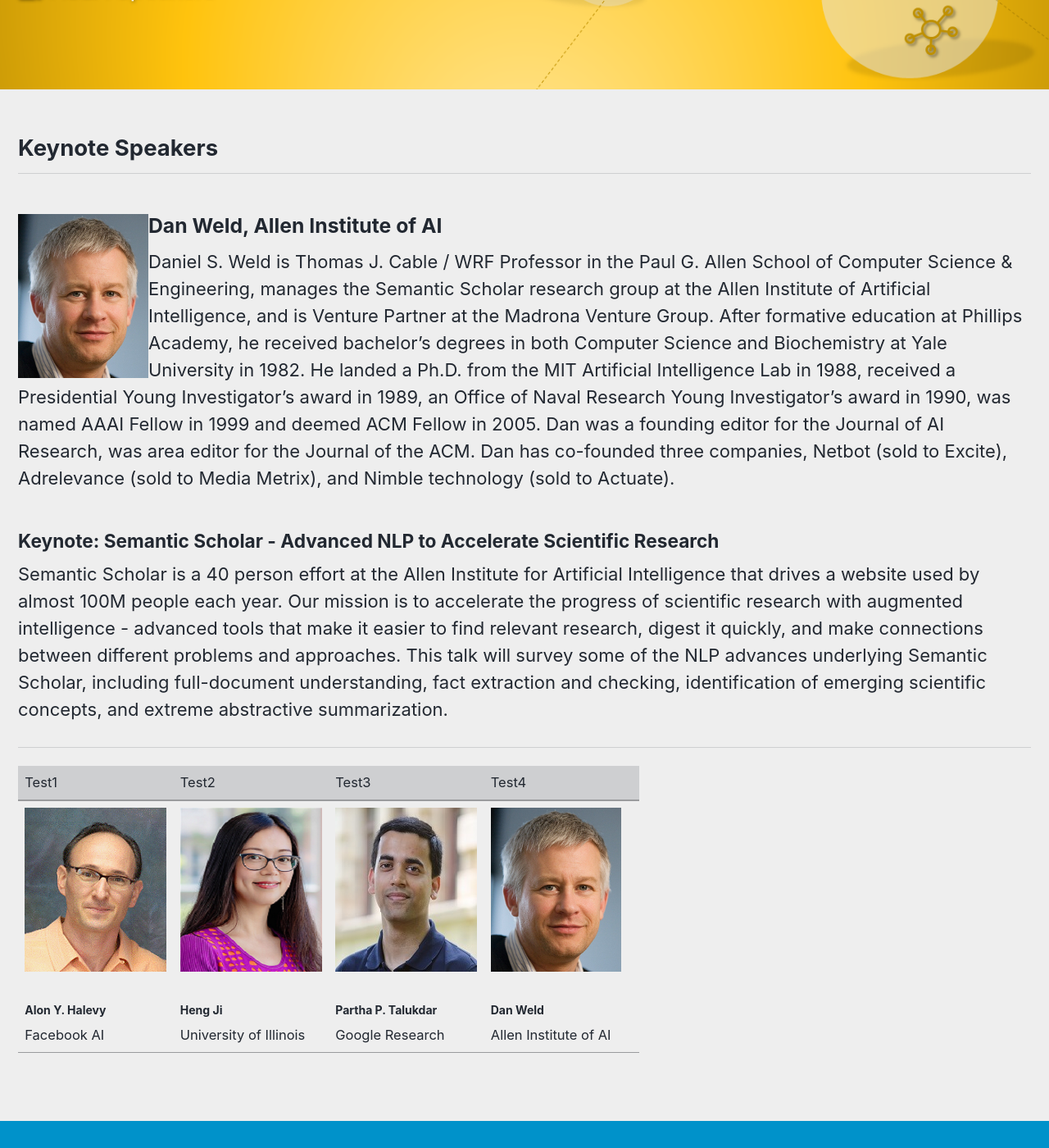
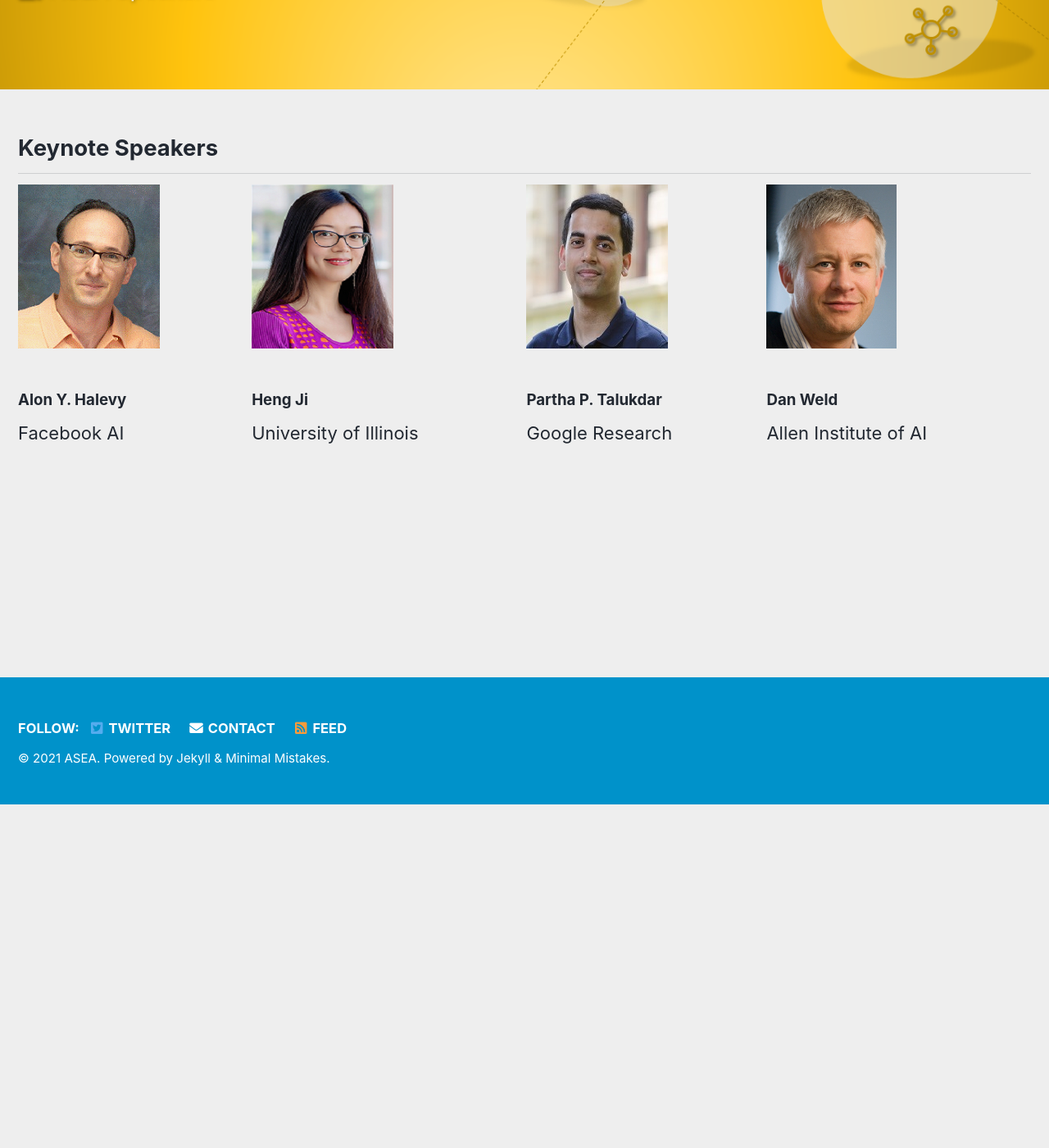
Before and after one commit to asea2021/ijcai-asea2021, a Jekyll site: the page built from _pages/speakers.md, in a window 1280 px wide and 1400 px high, scrolled down 419 px. Shown: the whole window at 82% size. Built offline with Jekyll 4.4.1, drawn with Linux system fonts in a browser that asks for light colours; cached includes are drawn as plain includes.

Commit message:
Speakers

```diff
--- a/_includes/feature_rowcustom
+++ b/_includes/feature_rowcustom
@@ -4,34 +4,16 @@
   {% assign feature_rowcustom = page.feature_rowcustom %}
 {% endif %}
 
-<center>
-<table>
-	<colgroup>
-    	<col width="25%">
-    	<col width="25%">
-      <col width="25%">
-      <col width="25%">
-	</colgroup>
-  <thead>
-    <tr>
-      <td>Test1</td>
-      <td>Test2</td>
-      <td>Test3</td>
-      <td>Test4</td>
-    </tr>
-  </thead>
-  <tbody>
-    <tr>
-        {% for f in feature_rowcustom %}
-          <td>
+<div style="display:table;width:100%;">
+  <div style="display:table-row;">
+    {% for f in feature_rowcustom %}
+          <div style="display:table-cell;">
               <img src="{{ f.image_path | relative_url }}"
                     alt="{% if f.alt %}{{ f.alt }}{% endif %}">
               <br/>
               <h4>{{ f.title }}</h4>
               <div>{{ f.excerpt }}</div>
-          </td>
+          </div>
         {% endfor %}
-    </tr>
-  </tbody>
-</table>
-</center>
+  </div>
+<div>
--- a/_pages/speakers.md
+++ b/_pages/speakers.md
@@ -25,17 +25,4 @@
     url: https://www.cs.washington.edu/people/faculty/weld
 ---
 <h2>Keynote Speakers</h2>
-<div style="clear: both;">
-  <div style="float: left; margin-right 1em;">
-    <img src="assets/images/weld.jpg" alt="">
-  </div>
-  <div>
-    <h3>Dan Weld, Allen Institute of AI</h3>
-    <p>Daniel S. Weld is Thomas J. Cable / WRF Professor in the Paul G. Allen School of Computer Science & Engineering, manages the Semantic Scholar research group at the Allen Institute of Artificial Intelligence, and is Venture Partner at the Madrona Venture Group. After formative education at Phillips Academy, he received bachelor’s degrees in both Computer Science and Biochemistry at Yale University in 1982. He landed a Ph.D. from the MIT Artificial Intelligence Lab in 1988, received a Presidential Young Investigator’s award in 1989, an Office of Naval Research Young Investigator’s award in 1990, was named AAAI Fellow in 1999 and deemed ACM Fellow in 2005. Dan was a founding editor for the Journal of AI Research, was area editor for the Journal of the ACM. Dan has co-founded three companies, Netbot (sold to Excite), Adrelevance (sold to Media Metrix), and Nimble technology (sold to Actuate).</p>
-    <h5>Keynote: Semantic Scholar - Advanced NLP to Accelerate Scientific Research</h5>
-    <p>Semantic Scholar is a 40 person effort at the Allen Institute for Artificial Intelligence that drives a website used by almost 100M people each year. Our mission is to accelerate the progress of scientific research with augmented intelligence - advanced tools that make it easier to find relevant research, digest it quickly, and make connections between different problems and approaches. This talk will survey some of the NLP advances underlying Semantic Scholar, including full-document understanding, fact extraction and checking, identification of emerging scientific concepts, and extreme abstractive summarization.</p>
-  </div>
-</div>
-<hr/>
-
 {% include feature_rowcustom %}
```
